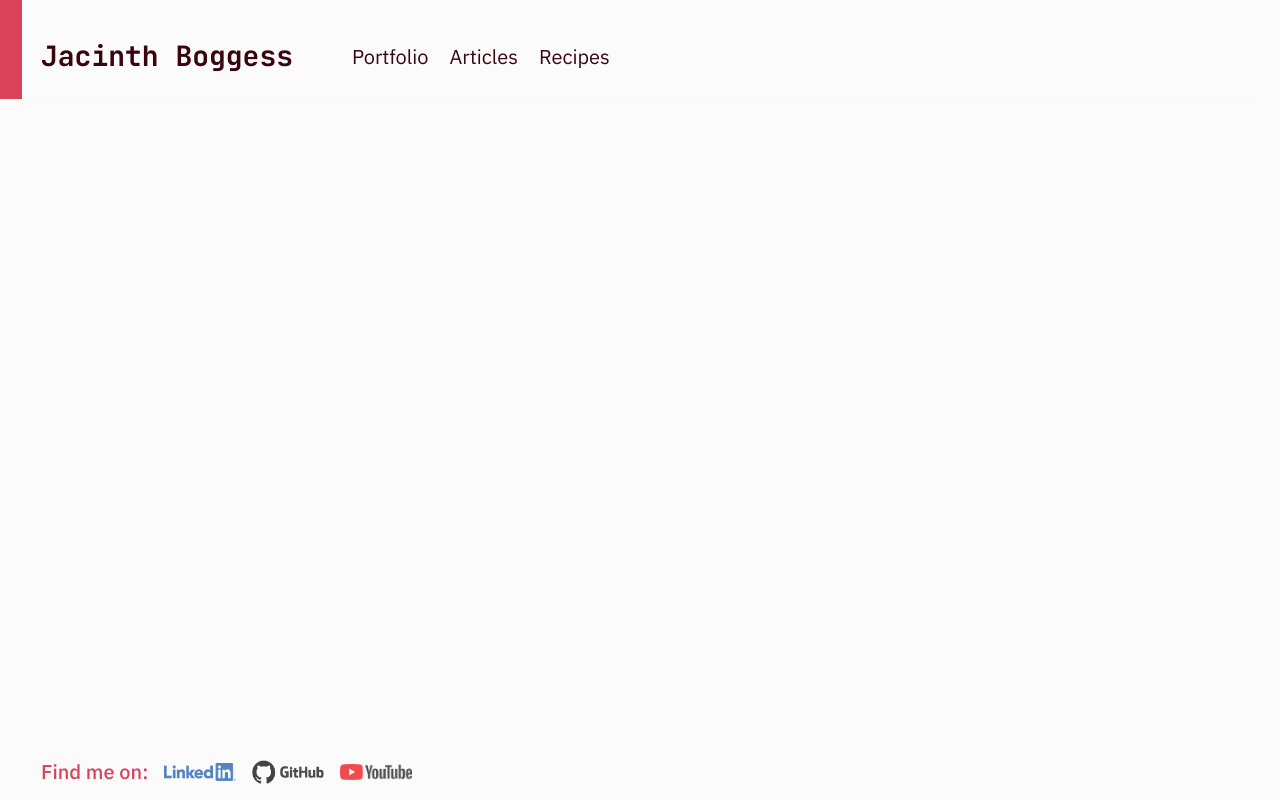
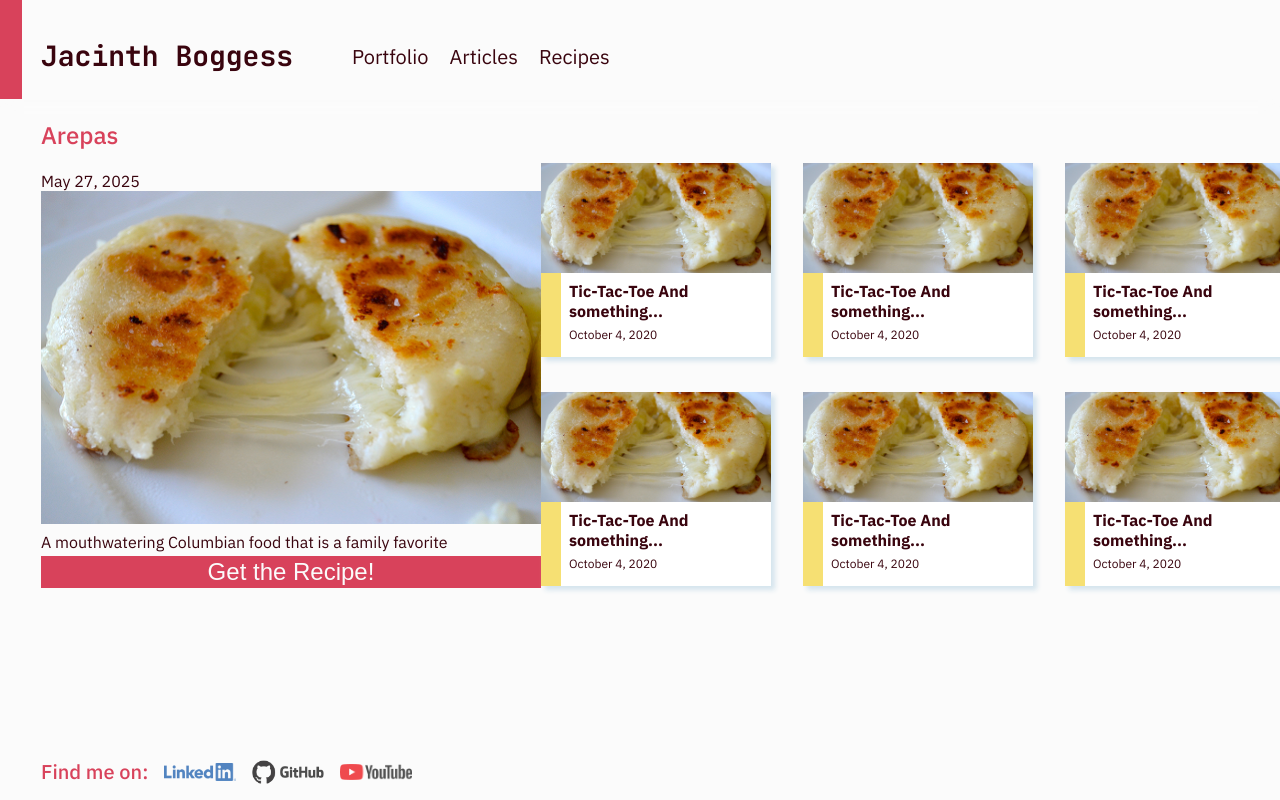
Before and after one commit to Flowers70/Flowers70.github.io, a React (Vite) app: page /recipes in a window 1280 px wide. Built offline with nearby package versions, Linux system fonts and the light colour scheme.

Commit message:
Began working on the recipes page

```diff
--- a/src/components/RecentCard/RecentCard.jsx
+++ b/src/components/RecentCard/RecentCard.jsx
@@ -1,12 +1,13 @@
 import './RecentCard.css';
+import { Link } from 'react-router-dom'
 
 const underConstruction = () => {
     alert("This site is still undergoing construction. I appreciate your patience and hope you have a great day! ❤️");
 };
 
-export function RecentCard({background = "#ffffff", section = "Portfolio", title = "Take Action!", description = ""}){
+export function RecentCard({background = "#ffffff", section = "Portfolio", link = "/portfolio", title = "Take Action!", description = ""}){
     return(
-        <a onClick={underConstruction}>
+        <Link to={link}>
         <div className='recentCard'>
             <h2>{section}</h2>
             <div style={{backgroundColor: background}} className='info'>
@@ -14,6 +15,6 @@ export function RecentCard({background = "#ffffff", section = "Portfolio", title
             <p>{description}</p>
             </div>
         </div>
-        </a>
+        </Link>
     );
 }
--- /dev/null
+++ b/src/components/RecentCard/RecipeCard.css
@@ -0,0 +1,43 @@
+.recipeCard{
+    width: 230px;
+    height: max-content;
+    display: grid;
+    grid-template-rows: max-content max-content;
+    box-shadow: 4px 4px 5px var(--shadow-blue);
+    cursor: pointer;
+    transition: transform .3s;
+    background-color: white;
+}
+
+.recipeCard:hover{
+    transform: scale(1.05);
+}
+
+.recipeCard img{
+    width: 100%;
+    height: 110px;
+    object-fit: cover;
+}
+
+.decorativeLine{
+    width: 20px;
+    height: auto;
+    background-color: #F6E073;
+}
+
+.recipeInfo{
+    display: grid;
+    grid-template-columns: auto auto;
+}
+
+.recipeInfo h3{
+    font-size: 1rem;
+}
+
+.recipeInfo p{
+    font-size: 0.75rem;
+}
+
+.recipeText{
+    padding: 0.5rem;
+}
--- /dev/null
+++ b/src/components/RecentCard/RecipeCard.jsx
@@ -0,0 +1,18 @@
+import './RecipeCard.css'
+
+export function RecipeCard(){
+    return(
+        <>
+            <div className="recipeCard">
+                <img src="/images/arepa.png"></img>
+                <div className='recipeInfo'>
+                    <div className="decorativeLine"></div>
+                    <div className='recipeText'>
+                        <h3>Tic-Tac-Toe And something...</h3>
+                        <p>October 4, 2020</p>
+                    </div>
+                </div>
+            </div>
+        </>
+    );
+}
--- a/src/index.css
+++ b/src/index.css
@@ -58,6 +58,20 @@ p{
   line-height: 28px;
   align-self: center;
   margin: 0;
+}
+
+button{
+  background-color: var(--accent-pink);
+  color: var(--white);
+  border: 0;
+  width: 100%;
+  font-size: 24px;
+  padding: 2px;
+  box-sizing: border-box;
+}
+
+button:hover{
+  cursor: pointer;
 }
 
 /* Navbar */
--- a/src/pages/home.jsx
+++ b/src/pages/home.jsx
@@ -14,8 +14,8 @@ export function Home({content = ""}){
         <div>
             <h2>Recent</h2>
             <RecentCard background="#DC566C" description="A to-do app developed using Angular & Express JS" />
-            <RecentCard background="#F7926E" section="Articles" title="The Difference Between Agile and Kanban" description="May 23, 2025" />
-            <RecentCard background="#FCC183" section="Recipes" title="Arepas" description="A mouthwatering Columbian food that is a family favorite" />
+            <RecentCard background="#F7926E" section="Articles" title="The Difference Between Agile and Kanban" link="/articles" description="May 23, 2025" />
+            <RecentCard background="#FCC183" section="Recipes" title="Arepas" link="/recipes" description="A mouthwatering Columbian food that is a family favorite" />
         </div>
         <div className='colB'>
             <div>
--- /dev/null
+++ b/src/pages/recipes.css
@@ -0,0 +1,28 @@
+.recipes{
+    display: grid;
+    grid-template-columns: auto auto;
+    margin-left: 2.5625rem;
+    margin-right: 2.5625rem;
+}
+
+.spotlight{
+    width: 500px;
+}
+
+.spotlight img{
+    width: 100%;
+}
+
+img{
+    margin: 0;
+    padding: 0;
+}
+
+.gallery{
+    display: grid;
+    width: 100%;
+    grid-template-columns: auto auto auto;
+    grid-template-rows: auto auto;
+    margin-top: calc(24px + 40px);
+    grid-gap: 2rem;
+}
--- a/src/pages/recipes.jsx
+++ b/src/pages/recipes.jsx
@@ -1,6 +1,28 @@
+import { RecipeCard } from "../components/RecentCard/RecipeCard";
+import './recipes.css'
+
 export function Recipes(){
     return(
         <>
+            <div className="recipes">
+                <div className="spotlight">
+                    <div>
+                        <h2>Arepas</h2>
+                        <div>May 27, 2025</div>
+                    </div>
+                    <img src="/images/arepa.png"></img>
+                    <p>A mouthwatering Columbian food that is a family favorite</p>
+                    <button>Get the Recipe!</button>
+                </div>
+                <div className="gallery">
+                    <RecipeCard />
+                    <RecipeCard />
+                    <RecipeCard />
+                    <RecipeCard />
+                    <RecipeCard />
+                    <RecipeCard />
+                </div>
+            </div>
         </>
     );
 }
```
Also changed, not shown: public/images/arepa.png (added).
